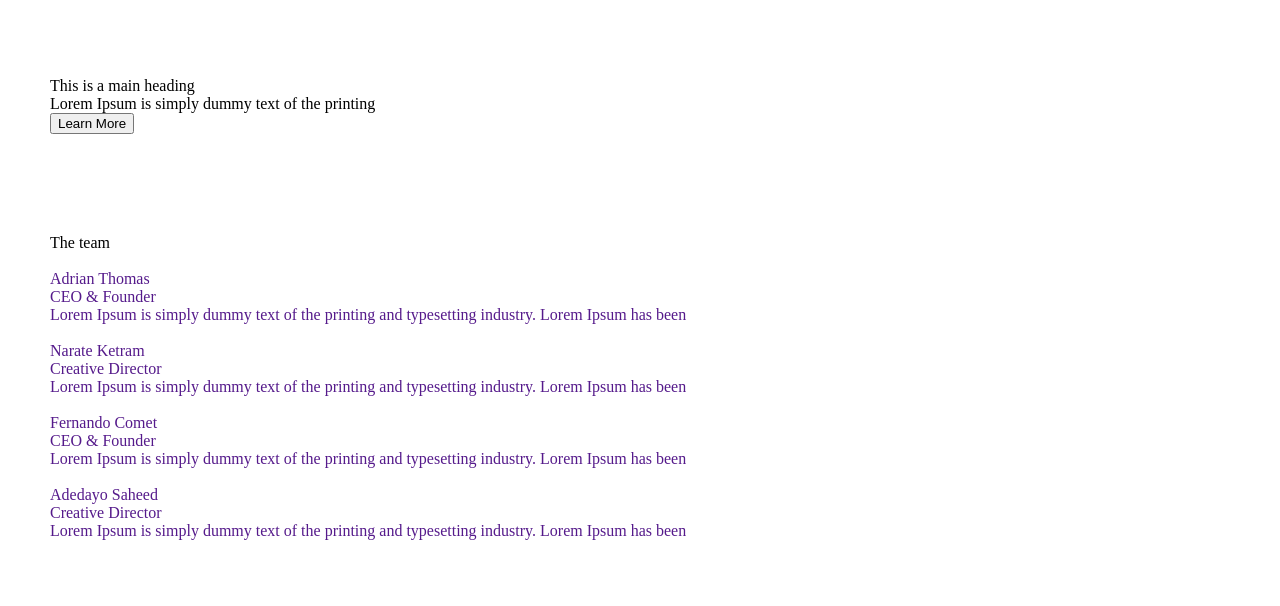
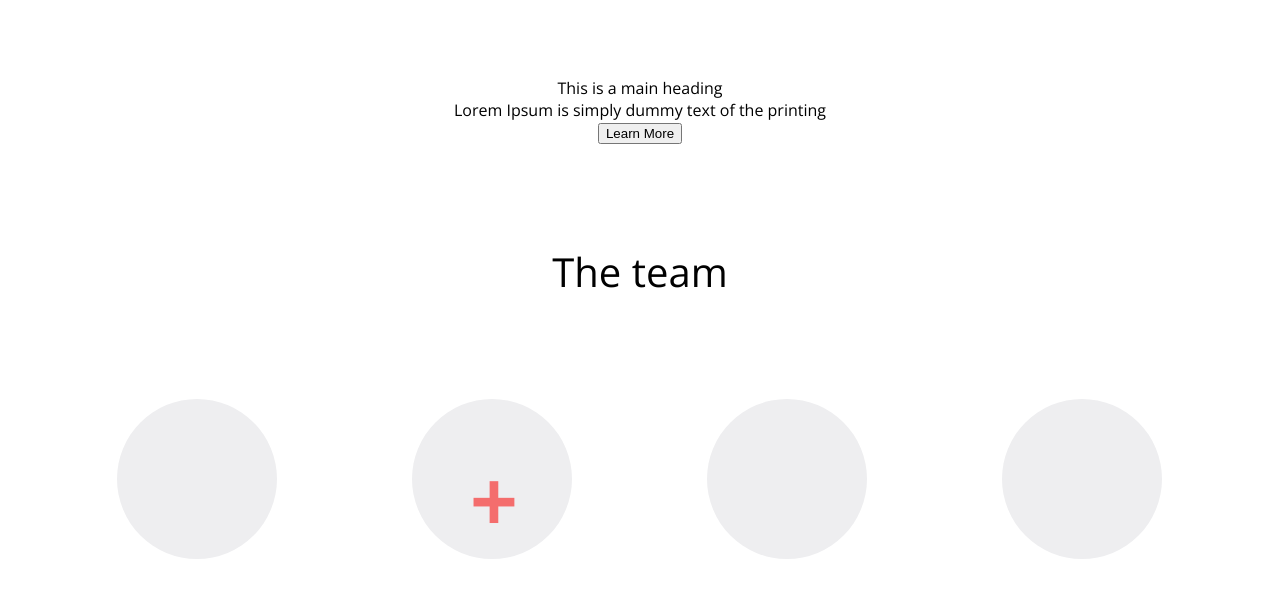
Before and after one commit to el-makaricheva/time-is-money, a website: page app/index.html in a window 1280 px wide. Shown: the part 75-681 px from the top of the page. Drawn offline with nearby package versions, Linux system fonts and the light colour scheme; files that its build step writes are made by us from their sources.

Commit message:
Added styles for "team" section (desktop)

```diff
--- a/app/index.html
+++ b/app/index.html
@@ -10,7 +10,7 @@
 		<script src="js/main.js"></script>
 	</head>
 	<body>
-		<header>
+		<header id="header">
 			<div class="inner">
 				<a class="logo" href="">
 					<img src="img/logo.png" alt="Author">
@@ -18,23 +18,25 @@
 				<nav>
 					<ul>
 						<li><a href="">Home</a></li>
-						<li><a href="">Service</a></li>
-						<li><a href="">Portfolio</a></li>
-						<li><a href="">Team</a></li>
-						<li><a href="">Blog</a></li>
-						<li><a href="">Contact</a></li>
+						<li><a href="#header">Service</a></li>
+						<li><a href="#banner">Portfolio</a></li>
+						<li><a href="#team">Team</a></li>
+						<li><a href="#buy-now">Blog</a></li>
+						<li><a href="#footer">Contact</a></li>
 					</ul>
 				</nav>
 			</div>
 		</header>
 
 		<main>
-			<section class="banner">
+
+			<section id="banner">
 				<h1>This is a main heading</h1>
 				<p>Lorem Ipsum is simply dummy text of the printing</p>
 				<button>Learn More</button>
 			</section>
-			<section class="team">
+
+			<section id="team">
 				<div class="inner">
 					<h2>The team</h2>
 					<ul>
@@ -45,17 +47,22 @@
 								</div>
 								<h3>Adrian Thomas</h3>
 								<p>CEO & Founder</p>
-								<p>Lorem Ipsum is simply dummy text of the printing and typesetting industry. Lorem Ipsum has been</p>
+								<p>Lorem Ipsum is simply dummy text of the<br />
+								printing and typesetting industry.<br />
+								Lorem Ipsum has been</p>
 							</a>
 						</li>
 						<li>
 							<a href="">
 								<div class="team-member">
 									<img src="">
+									<p>+</p>
 								</div>
 								<h3>Narate Ketram</h3>
 								<p>Creative Director</p>
-								<p>Lorem Ipsum is simply dummy text of the printing and typesetting industry. Lorem Ipsum has been</p>
+								<p>Lorem Ipsum is simply dummy text of the<br />
+								printing and typesetting industry.<br />
+								Lorem Ipsum has been</p>
 							</a>
 						</li>
 						<li>
@@ -65,7 +72,9 @@
 								</div>
 								<h3>Fernando Comet</h3>
 								<p>CEO & Founder</p>
-								<p>Lorem Ipsum is simply dummy text of the printing and typesetting industry. Lorem Ipsum has been</p>
+								<p>Lorem Ipsum is simply dummy text of the<br />
+								printing and typesetting industry.<br />
+								Lorem Ipsum has been</p>
 							</a>
 						</li>
 						<li>
@@ -75,13 +84,16 @@
 								</div>
 								<h3>Adedayo Saheed</h3>
 								<p>Creative Director</p>
-								<p>Lorem Ipsum is simply dummy text of the printing and typesetting industry. Lorem Ipsum has been</p>
+								<p>Lorem Ipsum is simply dummy text of the<br />
+								printing and typesetting industry.<br />
+								Lorem Ipsum has been</p>
 							</a>
 						</li>
 					</ul>
 				</div>
 			</section>
-			<section class="buy-now">
+
+			<section id="buy-now">
 				<div class="inner">
 					<div class="account">
 						<div class="account-type">Basic</div>
@@ -130,8 +142,10 @@
 					</div>
 				</div>
 			</section>
+
 		</main>
-		<footer>
+
+		<footer id="footer">
 			<div class="inner">
 				<h2>Contact us</h2>
 				<div class="column-50 fl-left">
--- a/app/sass/main.scss
+++ b/app/sass/main.scss
@@ -1,4 +1,9 @@
 @import 'reset';
+
+body {
+	text-align: center;
+	font-family: Open Sans, arial;
+}
 
 li {
 	list-style: none;
@@ -61,7 +66,6 @@ header {
 					line-height: 19px;
 					padding: 40px 25px 42px;
 					border-bottom: 2px solid transparent;
-					font-family: Open Sans, arial;
 
 					&:hover {
 						color: #49cbcd;
@@ -76,4 +80,51 @@ header {
 
 main {
 	margin-top: 102px;
+	color: black;
+
+	#team {
+
+		h2 {
+			font-size: 40px;
+			padding-bottom: 100px;
+		}
+
+		ul {
+			&:after {
+				display: block;
+				content: '';
+				clear: both;
+			}
+
+			li {
+				float: left;
+				width: 25%;
+				padding: 0 20px;
+
+				.team-member {
+					background-color: #eeeef0;
+					width: 160px;
+					height: 160px;
+					border-radius: 100%;
+				  margin: 0 auto 50px;
+
+				  p {
+				  	color: #f46d6d;
+				  	font-size: 80px;
+				  	font-weight: bold;
+				  	padding-top: 25px;
+				  }
+				}
+
+				h3 {
+					font-size: 20px;
+				}
+
+				p {
+					font-size: 11px;
+					padding-bottom: 20px;
+				}
+			}
+		}
+	}
 }
--- a/bower.json
+++ b/bower.json
@@ -1,7 +1,8 @@
 {
   "name": "timeismoney",
   "dependencies": {
-    "jquery": "~2.1.4"
+    "jquery": "~2.1.4",
+    "slick-carousel": "^1.6.0"
   },
   "description": "Test task",
   "main": "gulpfile.js",
```
